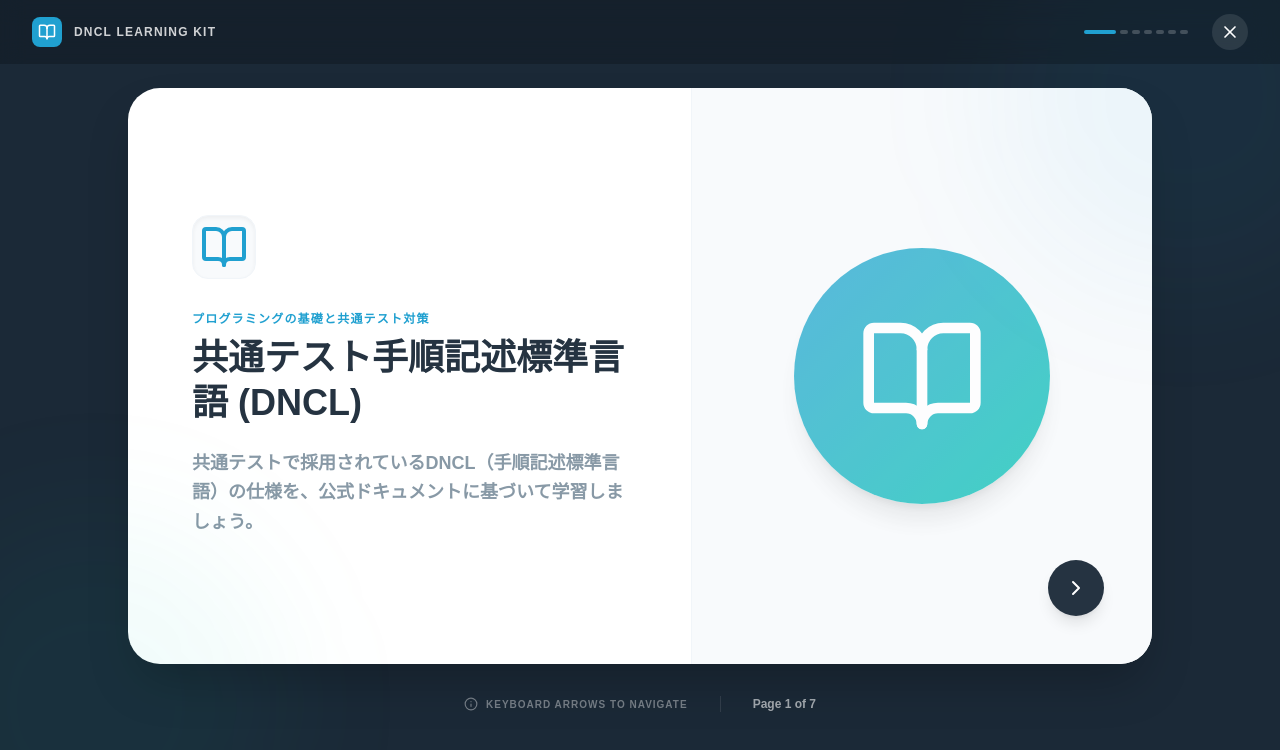
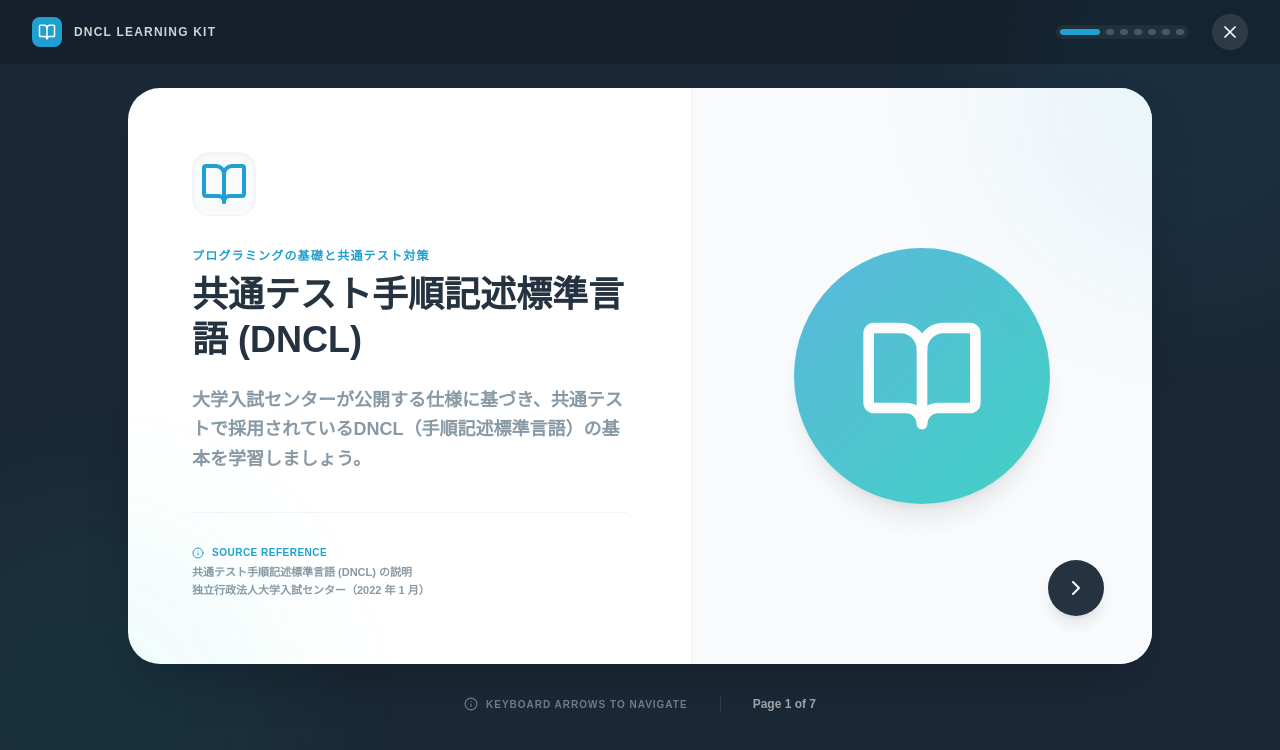
Before and after one commit to iidaatcnt/dncl-sandbox, a Next.js app: page /slides in a window 1280 px wide. Shown: the top 750 px of the page. Built offline with nearby package versions, Linux system fonts and the light colour scheme.

Commit message:
Add slide citations and jump navigation feature

```diff
--- a/src/app/slides/page.tsx
+++ b/src/app/slides/page.tsx
@@ -21,7 +21,12 @@ const SLIDES = [
     {
         title: "共通テスト手順記述標準言語 (DNCL)",
         subtitle: "プログラミングの基礎と共通テスト対策",
-        content: "共通テストで採用されているDNCL（手順記述標準言語）の仕様を、公式ドキュメントに基づいて学習しましょう。",
+        content: "大学入試センターが公開する仕様に基づき、共通テストで採用されているDNCL（手順記述標準言語）の基本を学習しましょう。",
+        citation: {
+            title: "共通テスト手順記述標準言語 (DNCL) の説明",
+            author: "独立行政法人大学入試センター",
+            date: "2022 年 1 月"
+        },
         icon: <BookOpen className="w-12 h-12 text-[#20a0d0]" />,
         color: "from-[#20a0d0] to-[#00c2b0]"
     },
@@ -103,6 +108,12 @@ export default function SlidesPage() {
         }
     };
 
+    const goToSlide = (index: number) => {
+        if (index === currentSlide) return;
+        setDirection(index > currentSlide ? 1 : -1);
+        setCurrentSlide(index);
+    };
+
     useEffect(() => {
         const handleKeyDown = (e: KeyboardEvent) => {
             if (e.key === 'ArrowRight') nextSlide();
@@ -125,11 +136,13 @@ export default function SlidesPage() {
                     <span className="text-white/80 font-black text-xs uppercase tracking-widest">DNCL Learning Kit</span>
                 </div>
                 <div className="flex items-center gap-6">
-                    <div className="flex gap-1">
+                    <div className="flex gap-1.5 p-1 bg-white/5 rounded-full">
                         {SLIDES.map((_, i) => (
-                            <div
+                            <button
                                 key={i}
-                                className={`h-1 rounded-full transition-all duration-300 ${i === currentSlide ? 'w-8 bg-[#20a0d0]' : 'w-2 bg-white/20'}`}
+                                onClick={() => goToSlide(i)}
+                                className={`h-1.5 rounded-full transition-all duration-300 hover:bg-white/40 ${i === currentSlide ? 'w-10 bg-[#20a0d0]' : 'w-2 bg-white/20'}`}
+                                title={`Page ${i + 1}`}
                             />
                         ))}
                     </div>
@@ -192,6 +205,19 @@ export default function SlidesPage() {
                                         レッスン一覧に戻る <ArrowRight size={20} />
                                     </motion.button>
                                 </Link>
+                            )}
+
+                            {(slide as any).citation && (
+                                <div className="mt-auto pt-8 border-t border-slate-100 flex flex-col gap-1">
+                                    <div className="flex items-center gap-2 text-[10px] font-black text-[#20a0d0] uppercase tracking-wider">
+                                        <Info size={12} />
+                                        Source Reference
+                                    </div>
+                                    <div className="text-[11px] font-bold text-[#8899a6] leading-relaxed">
+                                        {(slide as any).citation.title}<br />
+                                        {(slide as any).citation.author}（{(slide as any).citation.date}）
+                                    </div>
+                                </div>
                             )}
                         </div>
 
```
